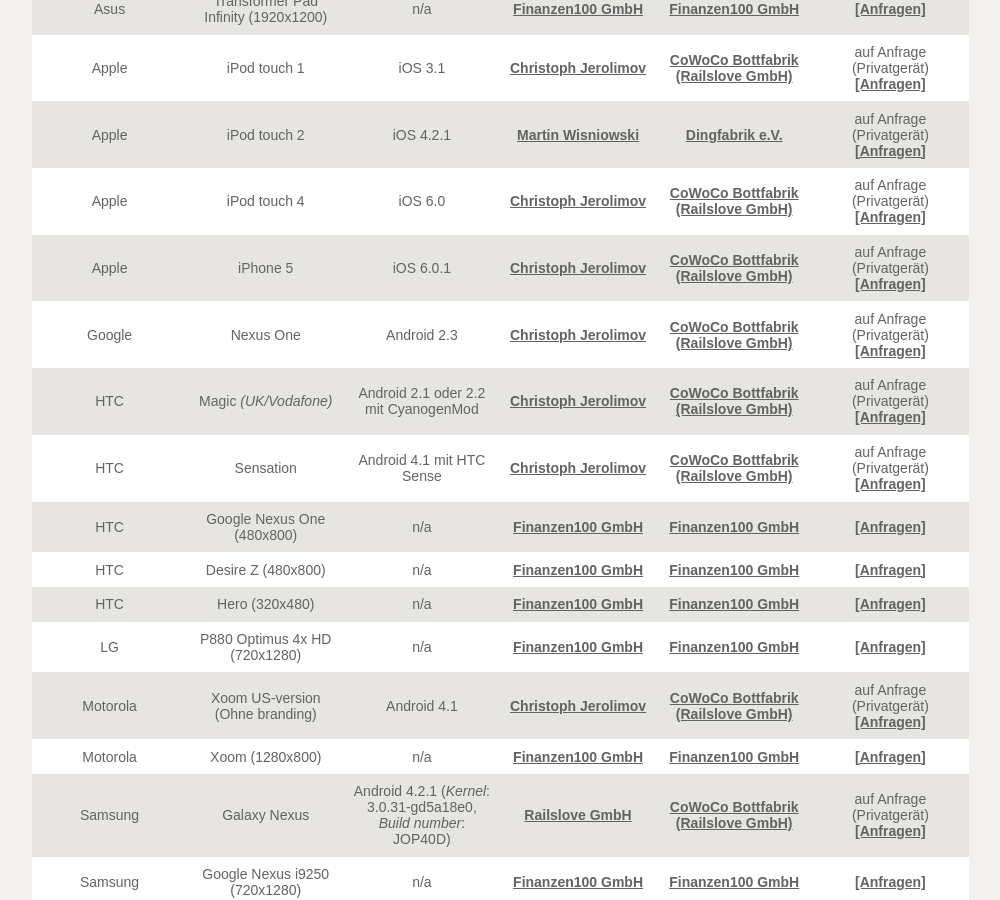
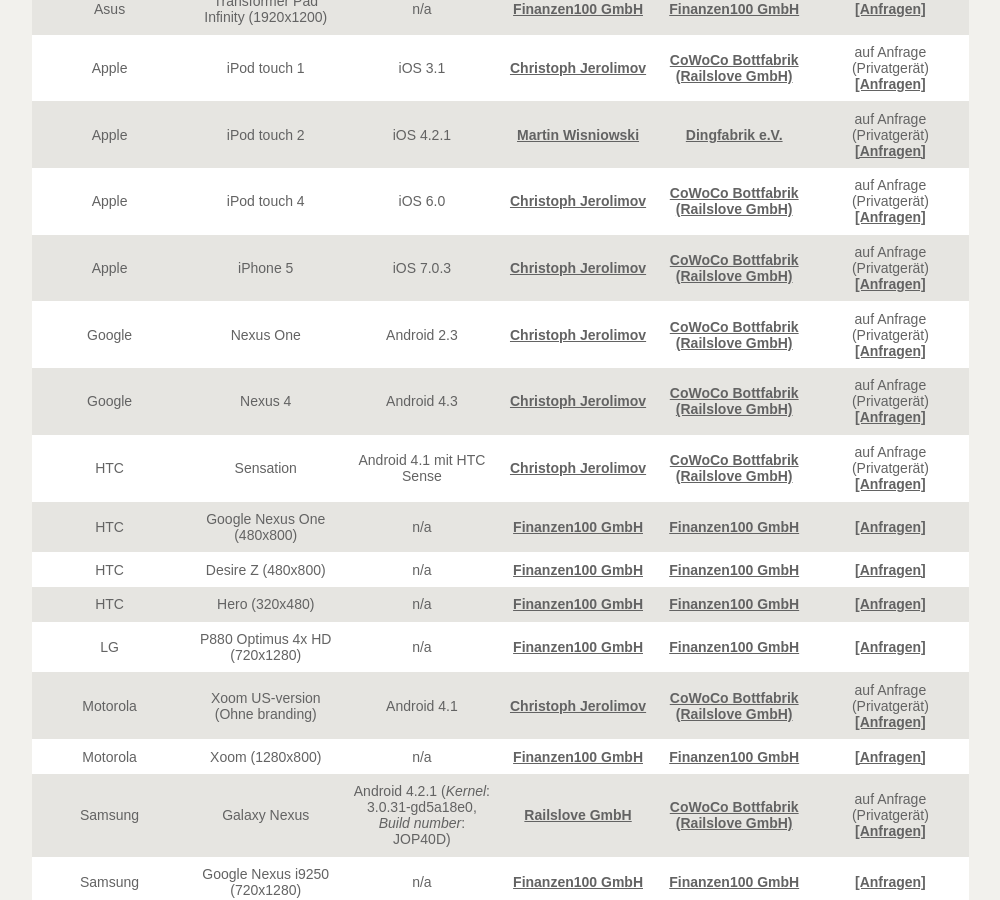
Before and after one commit to opendevicelab/opendevicelab.github.com, a Jekyll site: the page built from index.html, in a window 1280 px wide and 900 px high, scrolled down 889 px. Shown: the whole window, without its empty margins (140-1140 px from the left). Built offline with Jekyll 4.4.1, drawn with Linux system fonts in a browser that asks for light colours; nearby versions of some CDN libraries.

Commit message:
Simplify; Replace Magic One with Nexus 4

```diff
--- a/_includes/devices.html
+++ b/_includes/devices.html
@@ -16,184 +16,184 @@
 			<td>Apple</td>
 			<td>iPad 2</td>
 			<td>iOS 6.0 (10A403)</td>
-			<td><a href="http://jankus.name" title="Jan Kus">Jan Kus</a></td>
-			<td><a href="/lab/bottfabrik" title="CoWoCo Bottfabrik (Railslove GmbH)">CoWoCo Bottfabrik (Railslove GmbH)</a></td>
+			<td><a href="http://jankus.name"p>Jan Kus</a></td>
+			<td><a href="/lab/bottfabrik"p>CoWoCo Bottfabrik (Railslove GmbH)</a></td>
 			<td>auf Anfrage (Privatgerät) <a href="mailto:opendevicelab@railslove.com">[Anfragen]</a></td>
 		</tr>
 		<tr class="even">
 			<td>Asus</td>
-			<td> Transformer Pad Infinity (1920x1200)</td>
+			<td>Transformer Pad Infinity (1920x1200)</td>
 			<td>n/a</td>
-			<td><a href="http://www.finanzen100.de/" title="Finanzen100">Finanzen100 GmbH</a></td>
-			<td><a href="/lab/finanzen100" title="Finanzen100 GmbH">Finanzen100 GmbH</a></td>
+			<td><a href="http://www.finanzen100.de/"p>Finanzen100 GmbH</a></td>
+			<td><a href="/lab/finanzen100"p>Finanzen100 GmbH</a></td>
 			<td><a href="mailto:opendevicelab@railslove.com">[Anfragen]</a></td>
 		</tr>
 		<tr class="odd">
 			<td>Apple</td>
 			<td>iPod touch 1</td>
 			<td>iOS 3.1</td>
-			<td><a href="https://twitter.com/jerolimov" title="Christoph Jerolimov">Christoph Jerolimov</a></td>
-			<td><a href="/lab/bottfabrik" title="CoWoCo Bottfabrik (Railslove GmbH)">CoWoCo Bottfabrik (Railslove GmbH)</a></td>
+			<td><a href="https://twitter.com/jerolimov"p>Christoph&nbsp;Jerolimov</a></td>
+			<td><a href="/lab/bottfabrik"p>CoWoCo Bottfabrik (Railslove GmbH)</a></td>
 			<td>auf Anfrage (Privatgerät) <a href="mailto:opendevicelab@railslove.com">[Anfragen]</a></td>
 		</tr>
 		<tr class="even">
 			<td>Apple</td>
 			<td>iPod touch 2</td>
 			<td>iOS 4.2.1</td>
-			<td><a href="http://www.nodepond.com" title="Nodepond">Martin Wisniowski</a></td>
-			<td><a href="/lab/dingfabrik" title="Dingfabrik e.V.">Dingfabrik e.V.</a></td>
+			<td><a href="http://www.nodepond.com"p>Martin Wisniowski</a></td>
+			<td><a href="/lab/dingfabrik"p>Dingfabrik e.V.</a></td>
 			<td>auf Anfrage (Privatgerät) <a href="mailto:opendevicelab@railslove.com">[Anfragen]</a></td>
 		</tr>
 		<tr class="odd">
 			<td>Apple</td>
 			<td>iPod touch 4</td>
 			<td>iOS 6.0</td>
-			<td><a href="https://twitter.com/jerolimov" title="Christoph Jerolimov">Christoph Jerolimov</a></td>
-			<td><a href="/lab/bottfabrik" title="CoWoCo Bottfabrik (Railslove GmbH)">CoWoCo Bottfabrik (Railslove GmbH)</a></td>
+			<td><a href="https://twitter.com/jerolimov"p>Christoph&nbsp;Jerolimov</a></td>
+			<td><a href="/lab/bottfabrik"p>CoWoCo Bottfabrik (Railslove GmbH)</a></td>
 			<td>auf Anfrage (Privatgerät) <a href="mailto:opendevicelab@railslove.com">[Anfragen]</a></td>
 		</tr>
 		<tr class="even">
 			<td>Apple</td>
 			<td>iPhone 5</td>
-			<td>iOS 6.0.1</td>
-			<td><a href="https://twitter.com/jerolimov" title="Christoph Jerolimov">Christoph Jerolimov</a></td>
-			<td><a href="/lab/bottfabrik" title="CoWoCo Bottfabrik (Railslove GmbH)">CoWoCo Bottfabrik (Railslove GmbH)</a></td>
+			<td>iOS 7.0.3</td>
+			<td><a href="https://twitter.com/jerolimov"p>Christoph&nbsp;Jerolimov</a></td>
+			<td><a href="/lab/bottfabrik"p>CoWoCo Bottfabrik (Railslove GmbH)</a></td>
 			<td>auf Anfrage (Privatgerät) <a href="mailto:opendevicelab@railslove.com">[Anfragen]</a></td>
 		</tr>
 		<tr class="odd">
 			<td>Google</td>
 			<td>Nexus One</td>
 			<td>Android 2.3</td>
-			<td><a href="https://twitter.com/jerolimov" title="Christoph Jerolimov">Christoph Jerolimov</a></td>
-			<td><a href="/lab/bottfabrik" title="CoWoCo Bottfabrik (Railslove GmbH)">CoWoCo Bottfabrik (Railslove GmbH)</a></td>
+			<td><a href="https://twitter.com/jerolimov"p>Christoph&nbsp;Jerolimov</a></td>
+			<td><a href="/lab/bottfabrik"p>CoWoCo Bottfabrik (Railslove GmbH)</a></td>
 			<td>auf Anfrage (Privatgerät) <a href="mailto:opendevicelab@railslove.com">[Anfragen]</a></td>
 		</tr>
 		<tr class="even">
-			<td>HTC</td>
-			<td>Magic <em>(UK/Vodafone)</em></td>
-			<td>Android 2.1 oder 2.2 mit CyanogenMod</td>
-			<td><a href="https://twitter.com/jerolimov" title="Christoph Jerolimov">Christoph Jerolimov</a></td>
-			<td><a href="/lab/bottfabrik" title="CoWoCo Bottfabrik (Railslove GmbH)">CoWoCo Bottfabrik (Railslove GmbH)</a></td>
+			<td>Google</td>
+			<td>Nexus 4</td>
+			<td>Android 4.3</td>
+			<td><a href="https://twitter.com/jerolimov"p>Christoph&nbsp;Jerolimov</a></td>
+			<td><a href="/lab/bottfabrik"p>CoWoCo Bottfabrik (Railslove GmbH)</a></td>
 			<td>auf Anfrage (Privatgerät) <a href="mailto:opendevicelab@railslove.com">[Anfragen]</a></td>
 		</tr>
 		<tr class="odd">
 			<td>HTC</td>
 			<td>Sensation</td>
 			<td>Android 4.1 mit HTC Sense</td>
-			<td><a href="https://twitter.com/jerolimov" title="Christoph Jerolimov">Christoph Jerolimov</a></td>
-			<td><a href="/lab/bottfabrik" title="CoWoCo Bottfabrik (Railslove GmbH)">CoWoCo Bottfabrik (Railslove GmbH)</a></td>
+			<td><a href="https://twitter.com/jerolimov"p>Christoph&nbsp;Jerolimov</a></td>
+			<td><a href="/lab/bottfabrik"p>CoWoCo Bottfabrik (Railslove GmbH)</a></td>
 			<td>auf Anfrage (Privatgerät) <a href="mailto:opendevicelab@railslove.com">[Anfragen]</a></td>
 		</tr>
 		<tr class="even">
 			<td>HTC</td>
 			<td>Google Nexus One (480x800)</td>
 			<td>n/a</td>
-			<td><a href="http://www.finanzen100.de/" title="Finanzen100">Finanzen100 GmbH</a></td>
-			<td><a href="/lab/finanzen100" title="Finanzen100 GmbH">Finanzen100 GmbH</a></td>
+			<td><a href="http://www.finanzen100.de/"p>Finanzen100 GmbH</a></td>
+			<td><a href="/lab/finanzen100"p>Finanzen100 GmbH</a></td>
 			<td><a href="mailto:opendevicelab@railslove.com">[Anfragen]</a></td>
 		</tr>
 		<tr class="odd">
 			<td>HTC</td>
 			<td>Desire Z (480x800)</td>
 			<td>n/a</td>
-			<td><a href="http://www.finanzen100.de/" title="Finanzen100">Finanzen100 GmbH</a></td>
-			<td><a href="/lab/finanzen100" title="Finanzen100 GmbH">Finanzen100 GmbH</a></td>
+			<td><a href="http://www.finanzen100.de/"p>Finanzen100 GmbH</a></td>
+			<td><a href="/lab/finanzen100"p>Finanzen100 GmbH</a></td>
 			<td><a href="mailto:opendevicelab@railslove.com">[Anfragen]</a></td>
 		</tr>
 		<tr class="even">
 			<td>HTC</td>
 			<td>Hero (320x480)</td>
 			<td>n/a</td>
-			<td><a href="http://www.finanzen100.de/" title="Finanzen100">Finanzen100 GmbH</a></td>
-			<td><a href="/lab/finanzen100" title="Finanzen100 GmbH">Finanzen100 GmbH</a></td>
+			<td><a href="http://www.finanzen100.de/"p>Finanzen100 GmbH</a></td>
+			<td><a href="/lab/finanzen100"p>Finanzen100 GmbH</a></td>
 			<td><a href="mailto:opendevicelab@railslove.com">[Anfragen]</a></td>
 		</tr>
 		<tr class="odd">
 			<td>LG</td>
 			<td>P880 Optimus 4x HD (720x1280)</td>
 			<td>n/a</td>
-			<td><a href="http://www.finanzen100.de/" title="Finanzen100">Finanzen100 GmbH</a></td>
-			<td><a href="/lab/finanzen100" title="Finanzen100 GmbH">Finanzen100 GmbH</a></td>
+			<td><a href="http://www.finanzen100.de/"p>Finanzen100 GmbH</a></td>
+			<td><a href="/lab/finanzen100"p>Finanzen100 GmbH</a></td>
 			<td><a href="mailto:opendevicelab@railslove.com">[Anfragen]</a></td>
 		</tr>
 		<tr class="even">
 			<td>Motorola</td>
 			<td>Xoom US-version (Ohne branding)</td>
 			<td>Android 4.1</td>
-			<td><a href="https://twitter.com/jerolimov" title="Christoph Jerolimov">Christoph Jerolimov</a></td>
-			<td><a href="/lab/bottfabrik" title="CoWoCo Bottfabrik (Railslove GmbH)">CoWoCo Bottfabrik (Railslove GmbH)</a></td>
+			<td><a href="https://twitter.com/jerolimov"p>Christoph&nbsp;Jerolimov</a></td>
+			<td><a href="/lab/bottfabrik"p>CoWoCo Bottfabrik (Railslove GmbH)</a></td>
 			<td>auf Anfrage (Privatgerät) <a href="mailto:opendevicelab@railslove.com">[Anfragen]</a></td>
 		</tr>
 		<tr class="odd">
 			<td>Motorola</td>
 			<td>Xoom (1280x800)</td>
 			<td>n/a</td>
-			<td><a href="http://www.finanzen100.de/" title="Finanzen100">Finanzen100 GmbH</a></td>
-			<td><a href="/lab/finanzen100" title="Finanzen100 GmbH">Finanzen100 GmbH</a></td>
+			<td><a href="http://www.finanzen100.de/"p>Finanzen100 GmbH</a></td>
+			<td><a href="/lab/finanzen100"p>Finanzen100 GmbH</a></td>
 			<td><a href="mailto:opendevicelab@railslove.com">[Anfragen]</a></td>
 		</tr>
 		<tr class="even">
 			<td>Samsung</td>
 			<td>Galaxy Nexus</td>
 			<td>Android 4.2.1 (<em>Kernel</em>: 3.0.31-gd5a18e0, <em>Build number</em>: JOP40D)</td>
-			<td><a href="http://railslove.com" title="Railslove GmbH">Railslove GmbH</a></td>
-			<td><a href="/lab/bottfabrik" title="CoWoCo Bottfabrik (Railslove GmbH)">CoWoCo Bottfabrik (Railslove GmbH)</a></td>
+			<td><a href="http://railslove.com"p>Railslove GmbH</a></td>
+			<td><a href="/lab/bottfabrik"p>CoWoCo Bottfabrik (Railslove GmbH)</a></td>
 			<td>auf Anfrage (Privatgerät) <a href="mailto:opendevicelab@railslove.com">[Anfragen]</a></td>
 		</tr>
 		<tr class="odd">
 			<td>Samsung</td>
 			<td>Google Nexus i9250 (720x1280)</td>
 			<td>n/a</td>
-			<td><a href="http://www.finanzen100.de/" title="Finanzen100">Finanzen100 GmbH</a></td>
-			<td><a href="/lab/finanzen100" title="Finanzen100 GmbH">Finanzen100 GmbH</a></td>
+			<td><a href="http://www.finanzen100.de/"p>Finanzen100 GmbH</a></td>
+			<td><a href="/lab/finanzen100"p>Finanzen100 GmbH</a></td>
 			<td><a href="mailto:opendevicelab@railslove.com">[Anfragen]</a></td>
 		</tr>
 		<tr class="even">
 			<td>Samsung</td>
 			<td>Google Nexus S i9023 (480x800)</td>
 			<td>n/a</td>
-			<td><a href="http://www.finanzen100.de/" title="Finanzen100">Finanzen100 GmbH</a></td>
-			<td><a href="/lab/finanzen100" title="Finanzen100 GmbH">Finanzen100 GmbH</a></td>
+			<td><a href="http://www.finanzen100.de/"p>Finanzen100 GmbH</a></td>
+			<td><a href="/lab/finanzen100"p>Finanzen100 GmbH</a></td>
 			<td><a href="mailto:opendevicelab@railslove.com">[Anfragen]</a></td>
 		</tr>
 		<tr class="odd">
 			<td>Samsung</td>
 			<td>Galaxy Tab 2 (1024x600)</td>
 			<td>n/a</td>
-			<td><a href="http://www.finanzen100.de/" title="Finanzen100">Finanzen100 GmbH</a></td>
-			<td><a href="/lab/finanzen100" title="Finanzen100 GmbH">Finanzen100 GmbH</a></td>
+			<td><a href="http://www.finanzen100.de/"p>Finanzen100 GmbH</a></td>
+			<td><a href="/lab/finanzen100"p>Finanzen100 GmbH</a></td>
 			<td><a href="mailto:opendevicelab@railslove.com">[Anfragen]</a></td>
 		</tr>
 		<tr class="even">
 			<td>Samsung</td>
 			<td>Galaxy Tab (1024x600)</td>
 			<td>n/a</td>
-			<td><a href="http://www.finanzen100.de/" title="Finanzen100">Finanzen100 GmbH</a></td>
-			<td><a href="/lab/finanzen100" title="Finanzen100 GmbH">Finanzen100 GmbH</a></td>
+			<td><a href="http://www.finanzen100.de/"p>Finanzen100 GmbH</a></td>
+			<td><a href="/lab/finanzen100"p>Finanzen100 GmbH</a></td>
 			<td><a href="mailto:opendevicelab@railslove.com">[Anfragen]</a></td>
 		</tr>
 		<tr class="odd">
 			<td>Samsung</td>
 			<td>Galaxy Tab 2 (1280x800)</td>
 			<td>n/a</td>
-			<td><a href="http://www.finanzen100.de/" title="Finanzen100">Finanzen100 GmbH</a></td>
-			<td><a href="/lab/finanzen100" title="Finanzen100 GmbH">Finanzen100 GmbH</a></td>
+			<td><a href="http://www.finanzen100.de/"p>Finanzen100 GmbH</a></td>
+			<td><a href="/lab/finanzen100"p>Finanzen100 GmbH</a></td>
 			<td><a href="mailto:opendevicelab@railslove.com">[Anfragen]</a></td>
 		</tr>
 		<tr class="even">
 			<td>Sony</td>
 			<td>PSP</td>
 			<td>Firmware 1.5 (Homebrew-fähig!)</td>
-			<td><a href="http://www.nodepond.com" title="Nodepond">Martin Wisniowski</a></td>
-			<td><a href="/lab/dingfabrik" title="Dingfabrik e.V.">Dingfabrik e.V.</a></td>
+			<td><a href="http://www.nodepond.com"p>Martin Wisniowski</a></td>
+			<td><a href="/lab/dingfabrik"p>Dingfabrik e.V.</a></td>
 			<td>auf Anfrage (Privatgerät) <a href="mailto:opendevicelab@railslove.com">[Anfragen]</a></td>
 		</tr>
 		<tr class="odd">
 			<td>Odys</td>
 			<td>Next (800x600)</td>
 			<td>n/a</td>
-			<td><a href="http://www.finanzen100.de/" title="Finanzen100">Finanzen100 GmbH</a></td>
-			<td><a href="/lab/finanzen100" title="Finanzen100 GmbH">Finanzen100 GmbH</a></td>
+			<td><a href="http://www.finanzen100.de/"p>Finanzen100 GmbH</a></td>
+			<td><a href="/lab/finanzen100"p>Finanzen100 GmbH</a></td>
 			<td><a href="mailto:opendevicelab@railslove.com">[Anfragen]</a></td>
 		</tr>
 		</tbody>
```
